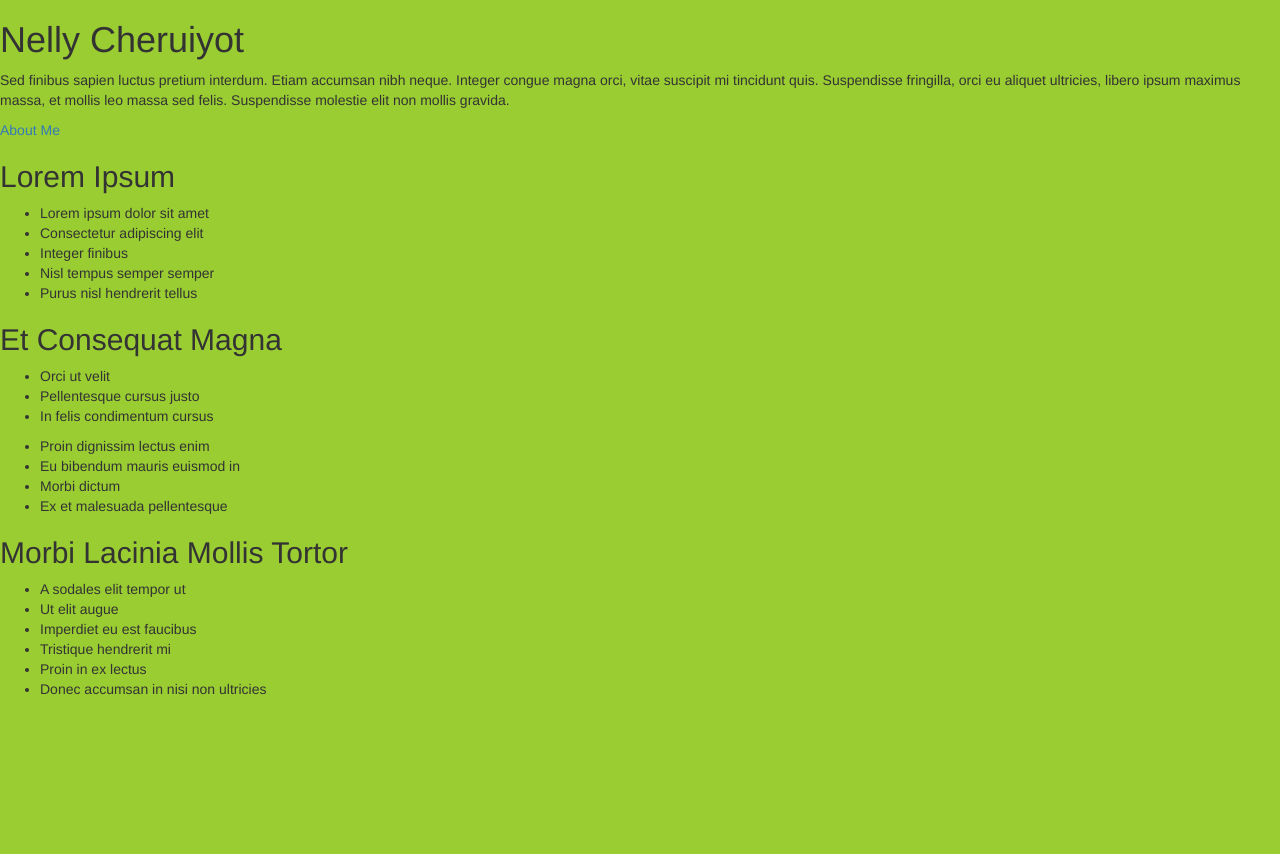
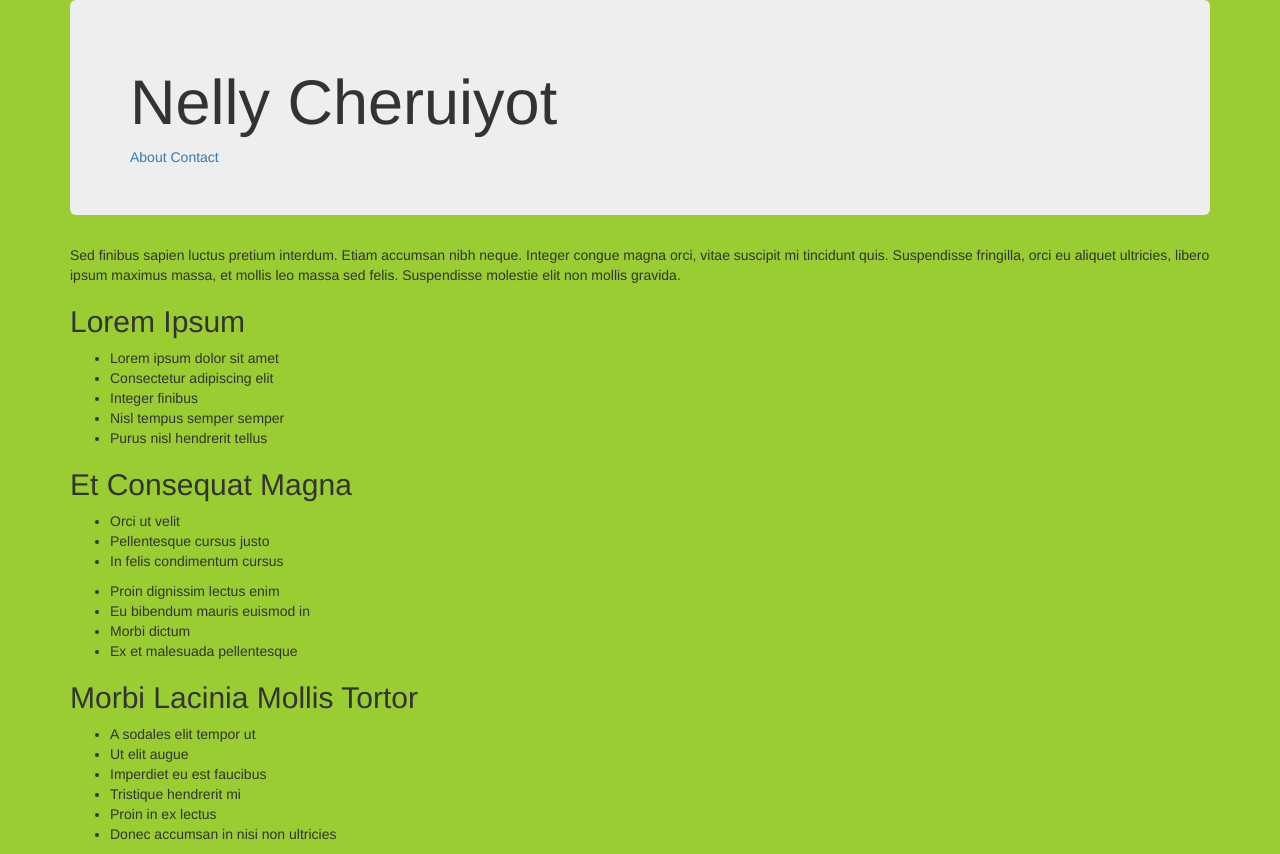
Before and after one commit to nellycheruiyot/nellycheruiyot.github.io, a plain HTML site: page index.html in a window 1280 px wide. Before the commit the page ends 800 px from the top, so only its background shows below. Drawn offline with Linux system fonts and the light colour scheme; files that its build step writes are made by us from their sources.

Commit message:
Add image to the image folder Add container class and jumbotron class bootstrap styles

```diff
--- a/index.html
+++ b/index.html
@@ -6,9 +6,14 @@
     <link href="styles.css" rel="stylesheet" type="text/css" media="all">
   </head>
   <body>
+    <div class="container">
+      <div class="jumbotron">
       <h1>Nelly Cheruiyot</h1>
+      <a href="about.html">About</a>
+      <a href="contact.html">Contact</a>
+    </div>
       <p>Sed finibus sapien luctus pretium interdum. Etiam accumsan nibh neque. Integer congue magna orci, vitae suscipit mi tincidunt quis. Suspendisse fringilla, orci eu aliquet ultricies, libero ipsum maximus massa, et mollis leo massa sed felis. Suspendisse molestie elit non mollis gravida.</p>
-    <a href="about.html">About Me</a>
+
       <h2>Lorem Ipsum</h2>
       <ul>
         <li>Lorem ipsum dolor sit amet</li>
@@ -38,5 +43,6 @@
         <li>Proin in ex lectus</li>
         <li>Donec accumsan in nisi non ultricies</li>
       </ul>
+    </div>
   </body>
 </html>
```
Also changed, not shown: image/nelly.JPG (added). Lines whose indentation alone changed are shown as unchanged.
